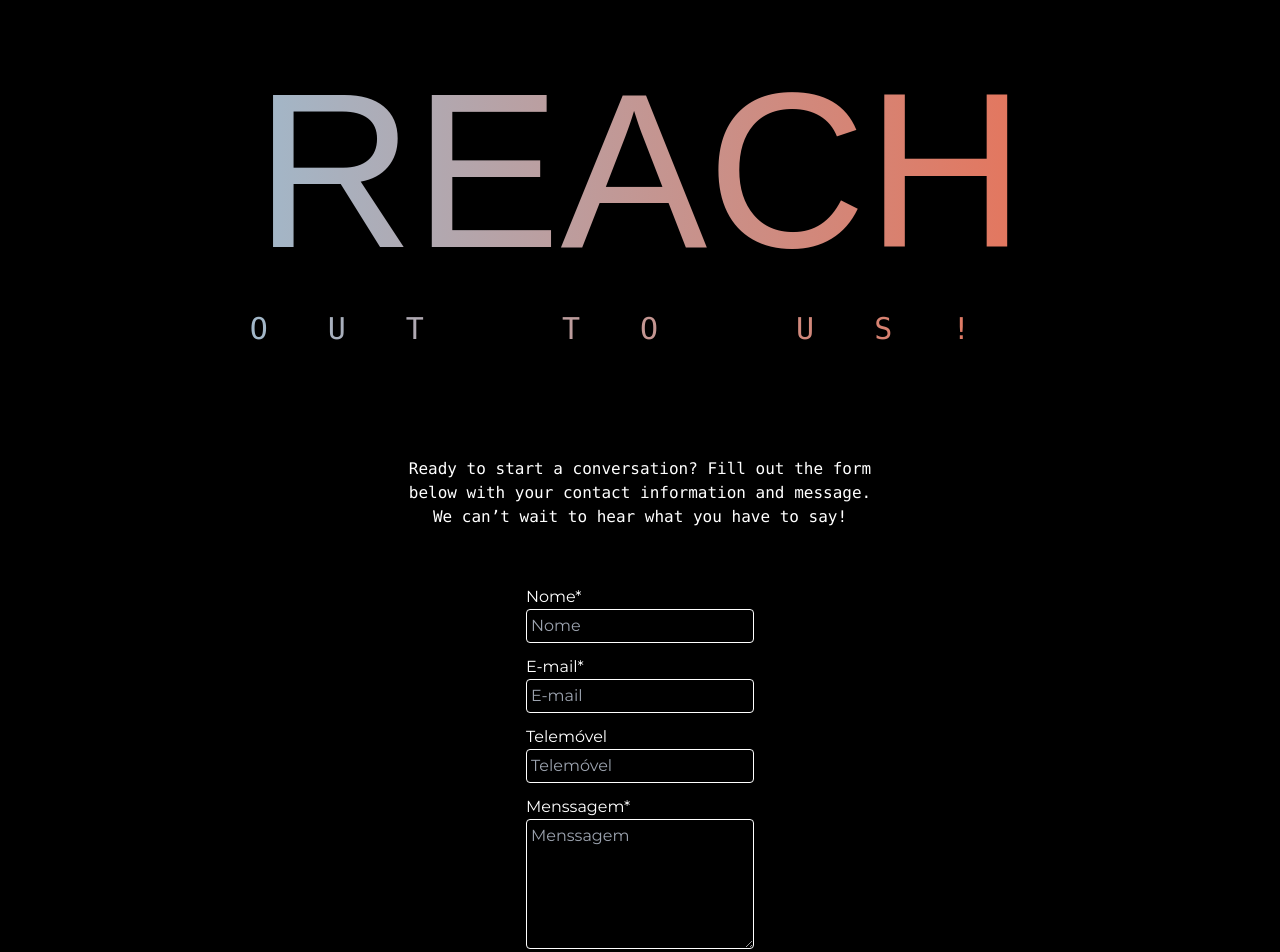
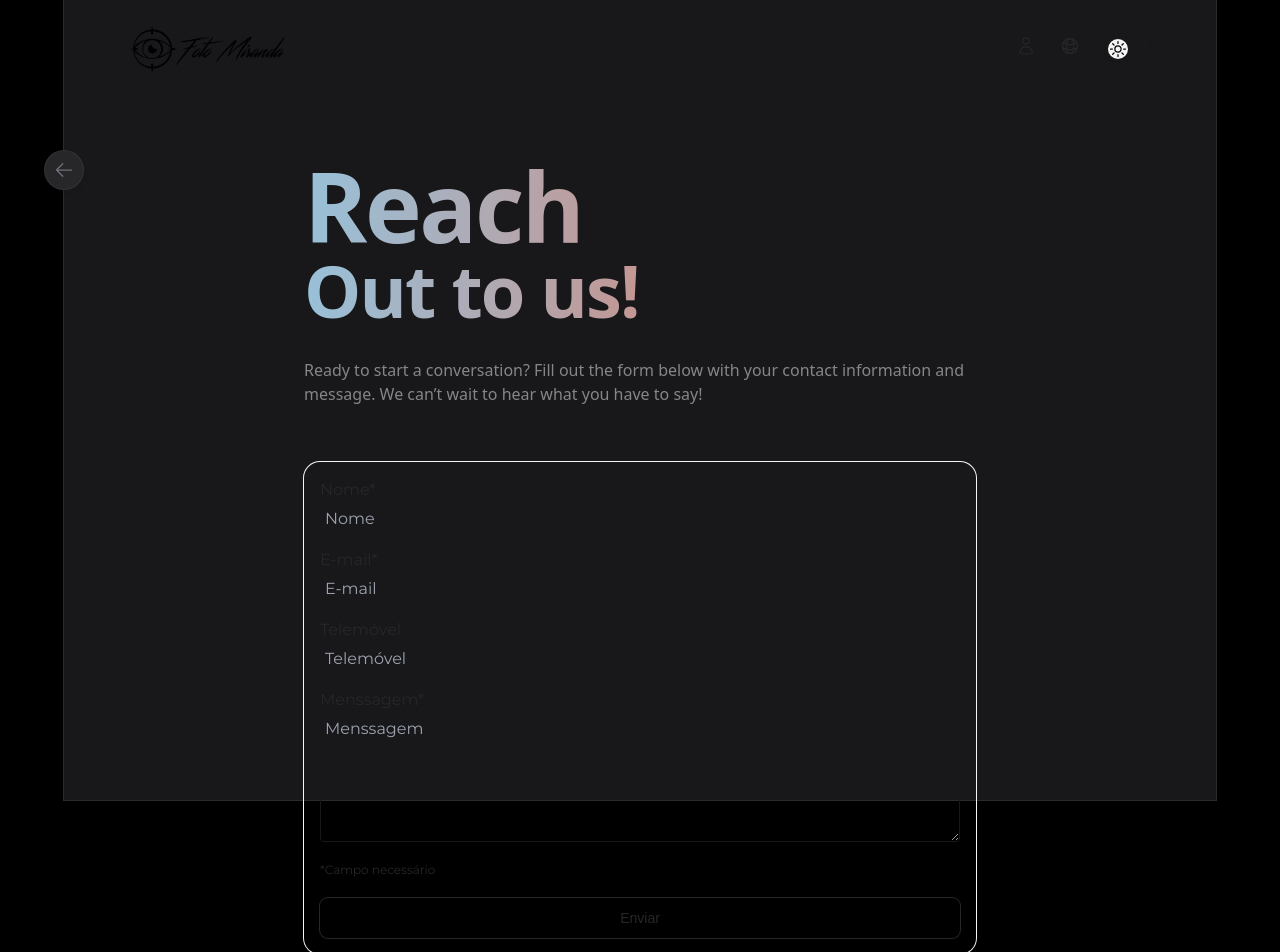
Before and after one commit to LuisTheRock/FotoMiranda, a React (Vite) app in the folder client_shirts/: page /contact in a window 1280 px wide. Shown: the top 952 px of the page. Built offline with nearby package versions, Linux system fonts and the light colour scheme.

Commit message:
Changes in design related to admin area and profile area dude to switch black and white mode

```diff
--- a/client_shirts/src/components/forms/CustomFormik.tsx
+++ b/client_shirts/src/components/forms/CustomFormik.tsx
@@ -22,14 +22,21 @@ const CustomFormik = ({ functionToUse, onSubmit }: IFormFormik) => {
           <div key={item.name} className={'grid grid-rows-1'}>
             {item.type === 'file' ? (
               <>
-                <label htmlFor={item.name}>{item.label}</label>
+                <label
+                  className={
+                    'dark:text-zinc-100 text-zinc-800 font-Montserrat font-normal'
+                  }
+                  htmlFor={item.name}
+                >
+                  {item.label}
+                </label>
                 <Field1
                   label={item.label}
                   name={item.name}
                   type={item.type}
                   placeholder={item.placeholder}
                   component={item.component}
-                  className={'mb-3 font-Cormorant font-normal'}
+                  className={'mb-3 font-Cormorant text-base font-normal'}
                 />
               </>
             ) : (
@@ -44,7 +51,9 @@ const CustomFormik = ({ functionToUse, onSubmit }: IFormFormik) => {
           </div>
         ))}
         <p
-          className={'font-Montserrat font-normal text-white text-xs mb-5 mt-2'}
+          className={
+            'font-Montserrat font-normal text-zinc-800 dark:text-zinc-100 text-xs mb-5 mt-2'
+          }
         >
           {t('necessaryField')}
         </p>
--- a/client_shirts/src/components/forms/Field.tsx
+++ b/client_shirts/src/components/forms/Field.tsx
@@ -10,12 +10,12 @@ const Field = ({ label, ...props }: any) => {
           'grid grid-rows-1 font-Montserrat font-normal row-span-full mb-3'
         }
       >
-        <label className={'text-white'} htmlFor={field.name}>
+        <label className={'dark:text-white text-zinc-800'} htmlFor={field.name}>
           {label}
         </label>
         {field.name === 'message' ? (
           <textarea
-            className={`rounded bg-inherit border-white border shadow-none p-1 ${
+            className={`rounded bg-inherit border-zinc-900 dark:border-white  border shadow-none p-1 ${
               meta.touched && meta.error && 'is-invalid'
             }`}
             {...field}
@@ -24,7 +24,7 @@ const Field = ({ label, ...props }: any) => {
           />
         ) : (
           <input
-            className={`bg-inherit rounded p-1 border-white border focus-visible:bg-white shadow-none ${
+            className={`bg-inherit rounded p-1 border-zinc-900 dark:border-white border focus-visible:bg-white shadow-none ${
               meta.touched && meta.error && 'is-invalid'
             }`}
             {...field}
--- a/client_shirts/src/components/navbar/NavbarAuthenticated.tsx
+++ b/client_shirts/src/components/navbar/NavbarAuthenticated.tsx
@@ -1,5 +1,6 @@
 import ButtonLogOut from '../ui/ButtonLogOut';
 import LanguageSelector from './LanguageSelector';
+import ToggleDarkMode from './ToggleDarkMode';
 
 interface INavbarAuth {
   isToggle: boolean;
@@ -14,6 +15,7 @@ const NavbarAuthenticated = ({ isToggle, onAuthIconChange }: INavbarAuth) => {
         onAuthIconChange={onAuthIconChange}
       />
       <ButtonLogOut />
+      <ToggleDarkMode />
     </div>
   );
 };
--- a/client_shirts/src/components/ui/ButtonLogOut.tsx
+++ b/client_shirts/src/components/ui/ButtonLogOut.tsx
@@ -20,7 +20,7 @@ const ButtonLogOut = () => {
   return (
     <div className={`${layout.buttonInOut}`}>
       <ArrowRightOnRectangleIcon
-        className={`w-5 h-5 cursor-pointer`}
+        className={`w-5 h-5 cursor-pointer stroke-zinc-800 dark:stroke-zinc-100`}
         onClick={handleLogout}
       >
         {t('labelExit')}
--- a/client_shirts/src/components/ui/ButtonSubmit.tsx
+++ b/client_shirts/src/components/ui/ButtonSubmit.tsx
@@ -1,15 +1,15 @@
 import { t } from 'i18next';
-
-import styles from '../../style';
 
 const ButtonSubmit = () => (
   <button
-    className={`box-border flex-shrink-0 w-full h-10 flex flex-row justify-center items-center p-4 bg-white text-black overflow-visible relative content-center flex-nowrap gap-10 rounded-lg ${styles.buttonInOut1}`}
+    className={
+      'w-full h-10 flex flex-row justify-center items-center p-4 ring-1 ring-zinc-800 relative rounded-lg'
+    }
     type={'submit'}
   >
     <p
       className={
-        'flex-shrink-0 w-auto h-auto whitespace-pre relative font-normal font-mono text-md tracking-normal leading-tight text-center text-black'
+        'relative font-normal font-Dosis text-sm text-center text-zinc-800 dark:text-zinc-100'
       }
     >
       {t('labelSend')}
--- a/client_shirts/src/components/ui/CarouselBackend.tsx
+++ b/client_shirts/src/components/ui/CarouselBackend.tsx
@@ -13,7 +13,7 @@ export interface IAlbumProfileInfo {
   interval?: number;
 }
 
-const CarouselBackend = ({ images, interval = 5000 }: IAlbumProfileInfo) => {
+const CarouselBackend = ({ images, interval = 9000 }: IAlbumProfileInfo) => {
   const [currentIndex, setCurrentIndex] = useState(0);
 
   const handlePrevClick = useCallback(() => {
--- a/client_shirts/src/pages/contacts/Contacts.tsx
+++ b/client_shirts/src/pages/contacts/Contacts.tsx
@@ -8,7 +8,10 @@ import { Link } from 'react-router-dom';
  * Also have a form that the user can fullfil to enter in contact with the company.
  */
 const Contacts = () => (
-  <article className={'group relative flex flex-col items-start'}>
+  <article
+    className={'group relative flex flex-col items-start'}
+    id={'contactComp'}
+  >
     <h2
       className={
         'text-3xl mb-3 font-normal font-Dosis tracking-tight text-zinc-800 dark:text-zinc-100'
--- a/client_shirts/src/pages/contacts/FormContact.tsx
+++ b/client_shirts/src/pages/contacts/FormContact.tsx
@@ -1,12 +1,15 @@
 import { FormikHelpers } from 'formik';
 
 import { CustomToaster } from '../../components/CustomToaster';
+import { Footer } from '../../components/Footer';
 import CustomFormik from '../../components/forms/CustomFormik';
 import FormFieldsGenerator from '../../components/forms/FormFieldsGenerator';
 import Email from '../../data/Email';
 import { SendEmail } from '../../data/hooks/useSendEmail';
 import IEmail from '../../interfaces/IEmail';
-import { Footer } from '../../components/Footer';
+import Header from '../../components/Header';
+import { Link } from 'react-router-dom';
+import { ArrowLeftIcon } from '@heroicons/react/24/outline';
 
 const FormContact = () => {
   const { GetContactUsFields } = FormFieldsGenerator();
@@ -27,59 +30,131 @@ const FormContact = () => {
   };
 
   return (
-    <>
-      <main
+    // <>
+    //   <main
+    //     className={
+    //       'box-border flex-shrink-0 h-min w-full flex flex-col items-center justify-center-center px-24 py-[50px] bg-black overflow-visible relative content-center flex-nowrap gap-28'
+    //     }
+    //   >
+    //     <title
+    //       className={
+    //         'flex-shrink-0 w-px h-min flex flex-col justify-center items-center overflow-visible relative p-0 content-center flex-nowrap gap-5'
+    //       }
+    //     >
+    //       <h1
+    //         className={
+    //           'flex-shrink-0 w-[1000px] h-auto whitespace-pre z-10 relative font-normal font-Margarine text-[220px] tracking-normal uppercase leading-[1.1] text-center bg-clip-text text-transparent bg-gradient-to-r from-[#98C1D9] to-[#EE6C4D]'
+    //         }
+    //       >
+    //         reach
+    //       </h1>
+    //       <h2
+    //         className={`flex-shrink-0 w-[1000px] h-auto whitespace-pre z-10 relative font-[500] font-mono text-3xl tracking-[2em] uppercase leading-[1.1] text-center bg-clip-text text-transparent bg-gradient-to-r from-[#98C1D9] to-[#EE6C4D]`}
+    //       >
+    //         Out To Us!
+    //       </h2>
+    //     </title>
+
+    //     <article
+    //       className={
+    //         'flex-shrink-0 w-full h-min flex flex-col justify-start items-center max-w-full overflow-hidden relative p-0 content-center flex-nowrap gap-10'
+    //       }
+    //     >
+    //       <p
+    //         className={
+    //           'flex-shrink-0 w-[480px] h-auto whitespace-pre-wrap break-words max-w-full overflow-visible relative font-[500] font-mono text-white text-base tracking-normal leading-normal text-center'
+    //         }
+    //       >
+    //         Ready to start a conversation? Fill out the form below with your
+    //         contact information and message. We can’t wait to hear what you have
+    //         to say!
+    //       </p>
+    //       <div className={'p-4 rounded-lg'}>
+    //         <CustomFormik
+    //           onSubmit={handleSubmit}
+    //           functionToUse={GetContactUsFields}
+    //         />
+    //       </div>
+    //     </article>
+
+    //     <CustomToaster />
+    //   </main>
+    //   <div className={'bg-black text-white stroke-white fill-red-500'}>
+    //     <Footer />
+    //   </div>
+    // </>
+    <div className={'flex h-full flex-col bg-black'}>
+      <div className={'fixed inset-0 flex justify-center sm:px-8'}>
+        <div className={'flex w-full max-w-7xl lg:px-8'}>
+          <div className={'w-full ring-1 bg-zinc-900 ring-zinc-300/20'} />
+        </div>
+      </div>
+      <div className={'relative'}>
+        <Header />
+        <main>
+          <section className={'sm:px-8 mt-10 lg:mt-20'}>
+            <div className={'mx-auto max-w-7xl lg:px-8'}>
+              <div className={'relative px-4 sm:px-8 lg:px-12'}>
+                <div className={'mx-auto max-w-2xl lg:max-w-5xl'}>
+                  <div className={'xl:relative'}>
+                    <div className={'mx-auto max-w-2xl'}>
+                      <Link
+                        to={'..'}
+                        aria-label={'Go back'}
+                        type={'button'}
                         className={
-          'box-border flex-shrink-0 h-min w-full flex flex-col items-center justify-center-center px-24 py-[50px] bg-black overflow-visible relative content-center flex-nowrap gap-28'
+                          'group mb-4 flex h-10 w-10 items-center justify-center rounded-full shadow-md shadow-zinc-800/5 transition border border-zinc-700/50 bg-zinc-800 ring-0 ring-white/10 hover:border-zinc-700 hover:ring-white/20 lg:absolute lg:-left-5 lg:-mt-2 lg:mb-0 xl:-top-1.5 xl:left-0 xl:mt-0'
                         }
                       >
-        <title
+                        <ArrowLeftIcon
                           className={
-            'flex-shrink-0 w-px h-min flex flex-col justify-center items-center overflow-visible relative p-0 content-center flex-nowrap gap-5'
+                            'h-5 w-5 transition stroke-zinc-500 group-hover:stroke-zinc-400'
+                          }
+                        />
+                      </Link>
+                      <article>
+                        <header className={'flex flex-col'}>
+                          <h1
+                            className={
+                              'text-5xl font-bold tracking-tight sm:text-8xl bg-clip-text text-transparent bg-gradient-to-r from-[#98C1D9] to-[#EE6C4D]'
                             }
                           >
-          <h1
+                            Reach
+                          </h1>
+                          <h2
                             className={
-              'flex-shrink-0 w-[1000px] h-auto whitespace-pre z-10 relative font-normal font-Margarine text-[220px] tracking-normal uppercase leading-[1.1] text-center bg-clip-text text-transparent bg-gradient-to-r from-[#98C1D9] to-[#EE6C4D]'
+                              'text-5xl font-bold tracking-tight bg-clip-text text-transparent bg-gradient-to-r from-[#98C1D9] to-[#EE6C4D] sm:text-7xl'
                             }
                           >
-            reach
-          </h1>
-          <h2
-            className={`flex-shrink-0 w-[1000px] h-auto whitespace-pre z-10 relative font-[500] font-mono text-3xl tracking-[2em] uppercase leading-[1.1] text-center bg-clip-text text-transparent bg-gradient-to-r from-[#98C1D9] to-[#EE6C4D]`}
-          >
-            Out To Us!
+                            Out to us!
                           </h2>
-        </title>
-
-        <article
+                        </header>
+                        <p className={'mt-8 text-zinc-100/50'}>
+                          Ready to start a conversation? Fill out the form below
+                          with your contact information and message. We can’t
+                          wait to hear what you have to say!
+                        </p>
+                        <div
                           className={
-            'flex-shrink-0 w-full h-min flex flex-col justify-start items-center max-w-full overflow-hidden relative p-0 content-center flex-nowrap gap-10'
+                            'mt-14 ring-1 p-4 rounded-2xl ring-zinc-100'
                           }
                         >
-          <p
-            className={
-              'flex-shrink-0 w-[480px] h-auto whitespace-pre-wrap break-words max-w-full overflow-visible relative font-[500] font-mono text-white text-base tracking-normal leading-normal text-center'
-            }
-          >
-            Ready to start a conversation? Fill out the form below with your
-            contact information and message. We can’t wait to hear what you have
-            to say!
-          </p>
-          <div className={'p-4 rounded-lg'}>
                           <CustomFormik
                             onSubmit={handleSubmit}
                             functionToUse={GetContactUsFields}
                           />
                         </div>
                       </article>
-
-        <CustomToaster />
+                    </div>
+                  </div>
+                </div>
+              </div>
+            </div>
+          </section>
         </main>
-      <div className={'bg-black text-white stroke-white fill-red-500'}>
         <Footer />
       </div>
-    </>
+    </div>
   );
 };
 
```
Also changed, not shown: client_shirts/src/pages/admin/AddAlbum.tsx (+9 -3 lines), client_shirts/src/pages/admin/AdminHome.tsx (+29 -4 lines), client_shirts/src/pages/admin/AdminTable.tsx (+13 -17 lines), client_shirts/src/pages/profile/Profile.tsx (+10 -2 lines). Lines whose indentation alone changed are shown as unchanged.
